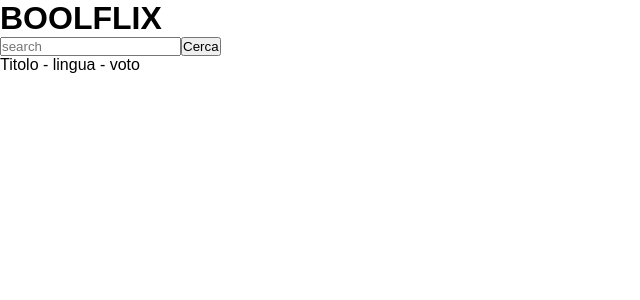
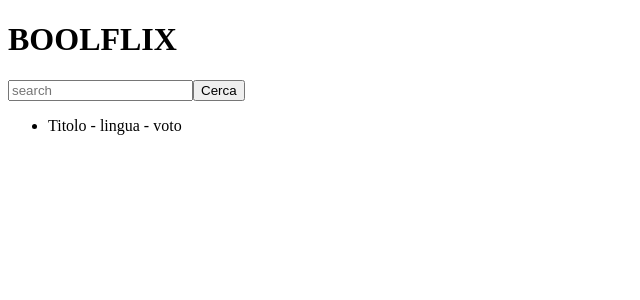
Before and after one commit to marcovalerio93/vue-boolflix, a Vue app: page / in a window 1280 px wide. Shown: the top 300 px of the page, without its empty margins (0-640 px from the left). Built offline with nearby package versions, Linux system fonts and the light colour scheme.

Commit message:
vue-boolflix api fixed

```diff
--- a/src/App.vue
+++ b/src/App.vue
@@ -1,15 +1,16 @@
 <template>
   <div id="app">
-    <MyHeader @search="searching"/>
-    <MyMain :film_list="film_list"/>
+    <MyHeader @search="textToSearch"/>
+    <MyMain :list="list"/>
   </div>
 </template>
 
 <script>
 
-import axios from 'axios';
+
 import MyHeader from './components/MyHeader.vue';
 import MyMain from './components/MyMain.vue';
+import axios from 'axios';
 
 export default {
   name: 'App',
@@ -20,23 +21,23 @@ export default {
 
   data() {
     return {
-      apiUrl:'https://api.themoviedb.org/3/',
+      apiUrl:'https://api.themoviedb.org/3',
       apiKey:'24b248d3ec557ff42f3aac3b5261990e',
       lenguage: 'it-IT',
-      list:[],
+      list:[]
     }
   },
 
 
   methods: {
-    searching(textSearched) {
-      axios.get(this.apiUrl + '/search/movie?api_key=' + this.apiKey + '&language='  + this.lenguage + '&query=' + textSearched)
+    textToSearch(textSearced) {
+      axios.get(this.apiUrl + '/search/movie?api_key=' + this.apiKey + '&language='+ this.language + '&query=' + textSearced)
       .then(res => {
-        this.film_list = res.data.results;
+        this.list = res.data.results;
       })
-      .catch(err => {
-        console.log(err);
-      })
+      // .catch(err => {
+      //   console.log(err);
+      // })
 
     },
   }
@@ -46,12 +47,12 @@ export default {
 <style lang="scss">
 
 // rest rules
-* {
-  padding: 0;
-  margin: 0;
-  box-sizing: border-box;
-  font-family: sans-serif;
-}
+// * {
+//   padding: 0;
+//   margin: 0;
+//   box-sizing: border-box;
+//   font-family: sans-serif;
+// }
 
 
 
--- a/src/components/MyMain.vue
+++ b/src/components/MyMain.vue
@@ -3,7 +3,7 @@
     <ul>
       <li>Titolo - lingua - voto</li>
 
-      <li v-for="(film, index) in film_list" :key="index">
+      <li v-for="(film, index) in list" :key="index">
         {{film.title}} -
         {{film.original_title}} -
         {{film.original_lenguage}} -
@@ -19,7 +19,7 @@
 export default {
     name:"MyMain",
     props: {
-      film_list: Array
+      list: Array
     }
 }
 </script>
```
